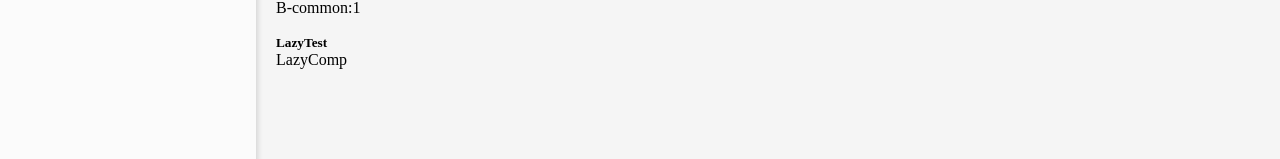
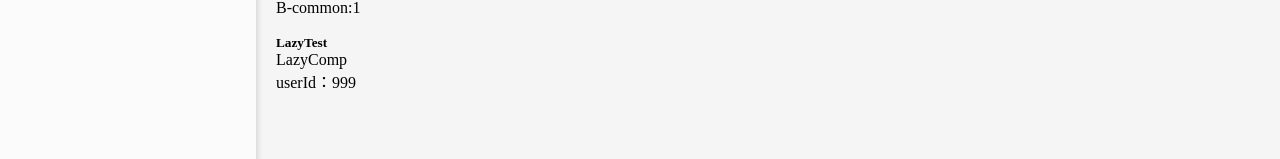
Before and after one commit to gongchengxiang/react-60w, a React (Create React App) app: page /app in a window 1280 px wide. Shown: the part 515-674 px from the top of the page. Built offline with nearby package versions, Linux system fonts and the light colour scheme.

Commit message:
hook todo

```diff
--- a/package.json
+++ b/package.json
@@ -42,6 +42,7 @@
     "eslint-plugin-react": "^7.31.8",
     "eslint-plugin-react-hooks": "^4.6.0",
     "node-sass": "^7.0.3",
-    "sass-loader": "^13.0.2"
+    "sass-loader": "^13.0.2",
+    "typescript": "^4.9.4"
   }
 }
--- /dev/null
+++ b/src/pages/App/A1.jsx
@@ -0,0 +1,14 @@
+import useUserId from './userUserId';
+
+function A1() {
+  const userId = useUserId();
+
+  return (
+    <div>
+      userId：
+      {userId || 'null'}
+    </div>
+  );
+}
+
+export default A1;
--- a/src/pages/App/App.jsx
+++ b/src/pages/App/App.jsx
@@ -4,6 +4,7 @@ import ContextTest from './Context';
 import './App.scss';
 import Divider from '../../components/Divider';
 import LazyTest from './LazyTest';
+import A1 from './A1';
 
 function App() {
   const appName = 'react-test';
@@ -26,6 +27,7 @@ function App() {
       <br />
       <LazyTest />
 
+      <A1 />
     </div>
   );
 }
--- /dev/null
+++ b/src/pages/App/initUserId.js
@@ -0,0 +1,10 @@
+const initUserId = async () => {
+  const userId = await new Promise((resolve) => {
+    setTimeout(() => {
+      resolve(999);
+    }, 3000);
+  });
+  return userId;
+};
+
+export default initUserId;
--- /dev/null
+++ b/src/pages/App/useStore.js
@@ -0,0 +1,6 @@
+import {useState} from 'react';
+
+export default function useStore() {
+  const [store, setStore] = useState({userId: null});
+  return [store, setStore];
+}
--- /dev/null
+++ b/src/pages/App/userUserId.js
@@ -0,0 +1,21 @@
+import {useEffect} from 'react';
+import useStore from './useStore';
+import initUserId from './initUserId';
+
+export default function useUserId() {
+  const [store, setStore] = useStore();
+
+  useEffect(() => {
+    let {userId} = store;
+    const init = async () => {
+      console.log(userId);
+      if (!userId) {
+        userId = await initUserId();
+        setStore({...store, userId});
+      }
+    };
+    init();
+  }, []);
+
+  return store.userId;
+}
--- a/src/pages/HookTest/HookTest.jsx
+++ b/src/pages/HookTest/HookTest.jsx
@@ -102,6 +102,9 @@ export default function HookTest() {
       <br />
       <br />
       <LocalStorageTest />
+      <br />
+      <br />
+      <br />
     </div>
   );
 }
```
Also changed, not shown: 1 other file (tests, documents, lock files or other folders).
